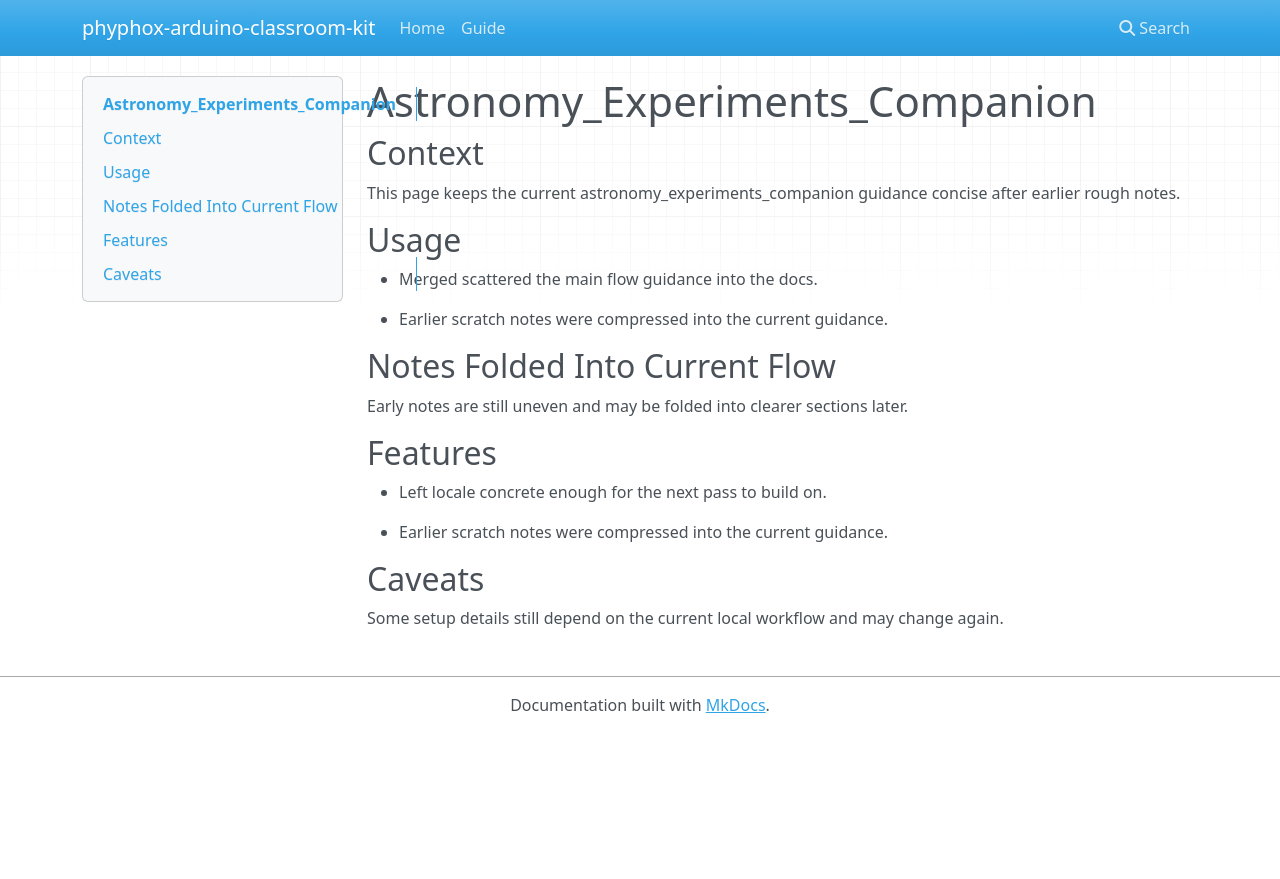
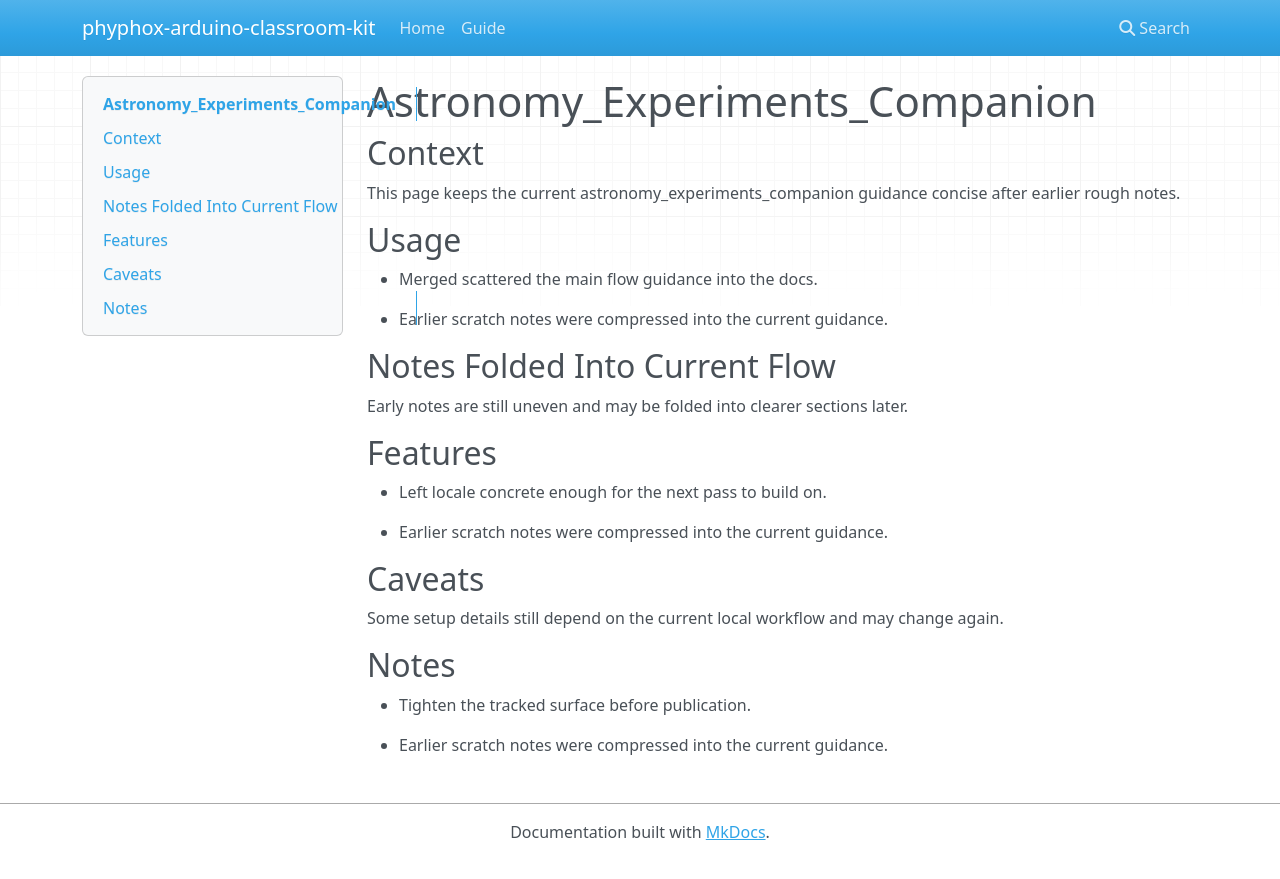
Before and after one commit to sebastianspicker/phyphox-arduino-classroom-kit, an MkDocs documentation site: the page built from docs/ASTRONOMY_EXPERIMENTS_COMPANION.md, in a window 1280 px wide. Shown: the top 879 px of the page. Built offline with MkDocs 1.6.1, drawn with Linux system fonts in a browser that asks for light colours; nearby versions of some CDN libraries.

Commit message:
chore: tighten the tracked surface before publication

```diff
--- a/docs/ASTRONOMY_EXPERIMENTS_COMPANION.md
+++ b/docs/ASTRONOMY_EXPERIMENTS_COMPANION.md
@@ -19,3 +19,8 @@ Early notes are still uneven and may be folded into clearer sections later.
 
 ## Caveats
 Some setup details still depend on the current local workflow and may change again.
+
+## Notes
+- Tighten the tracked surface before publication.
+
+- Earlier scratch notes were compressed into the current guidance.
```
Also changed, not shown: .github/ISSUE_TEMPLATE/bug_report.md, 1 other file.
